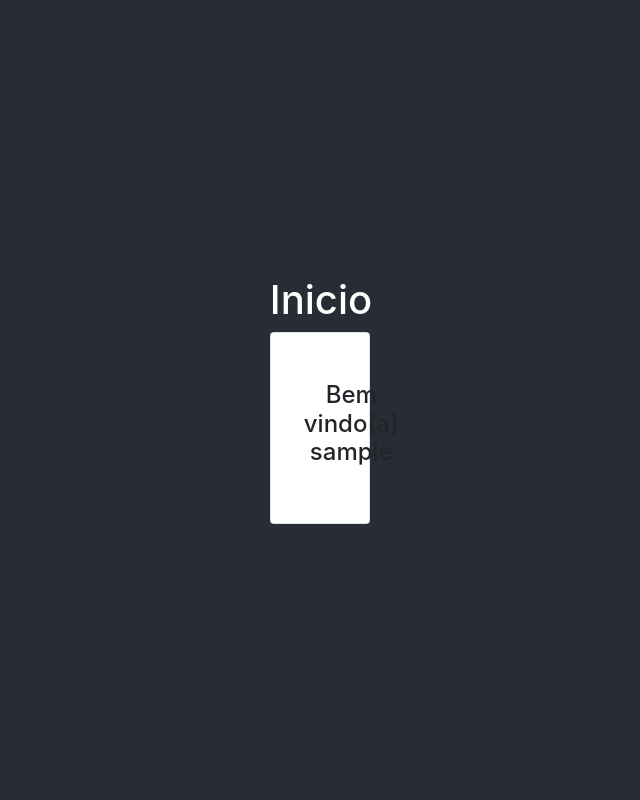
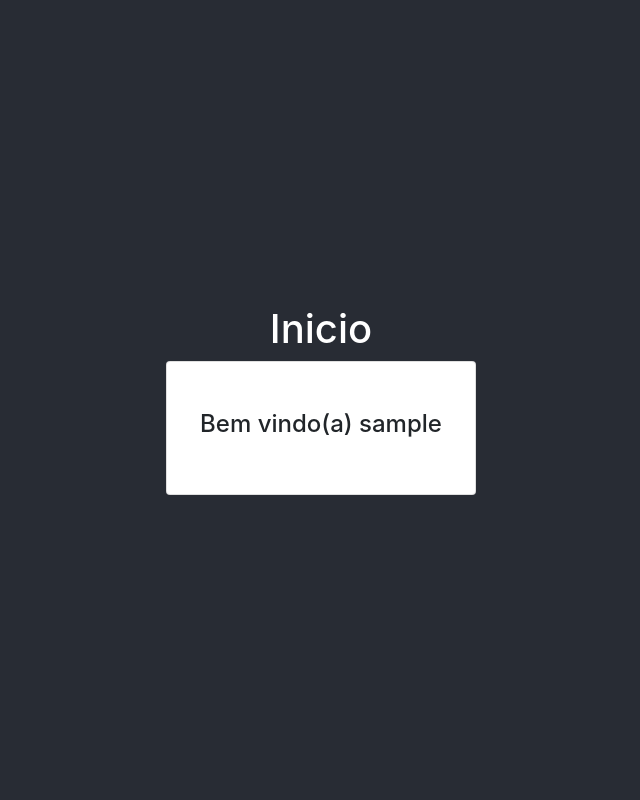
Before and after one commit to IvanSJr/AppFacebookLogin, a Django app: page / in a window 1280 px wide. Shown: the whole page, without its empty margins (319-959 px from the left). Run offline with Django 3.2, Linux system fonts and the light colour scheme; the visitor is signed in with stand-in values (Sample User, id 1); some libraries are stand-ins or nearby versions.

Commit message:
Alteração na classe .card. Width: 100px para Width: 100%

```diff
--- a/main/static/css/style.css
+++ b/main/static/css/style.css
@@ -17,7 +17,7 @@ img {
 }
 
 .card {
-    width: 100px;
+    width: 100%;
 }
 
 .social-container {
```
